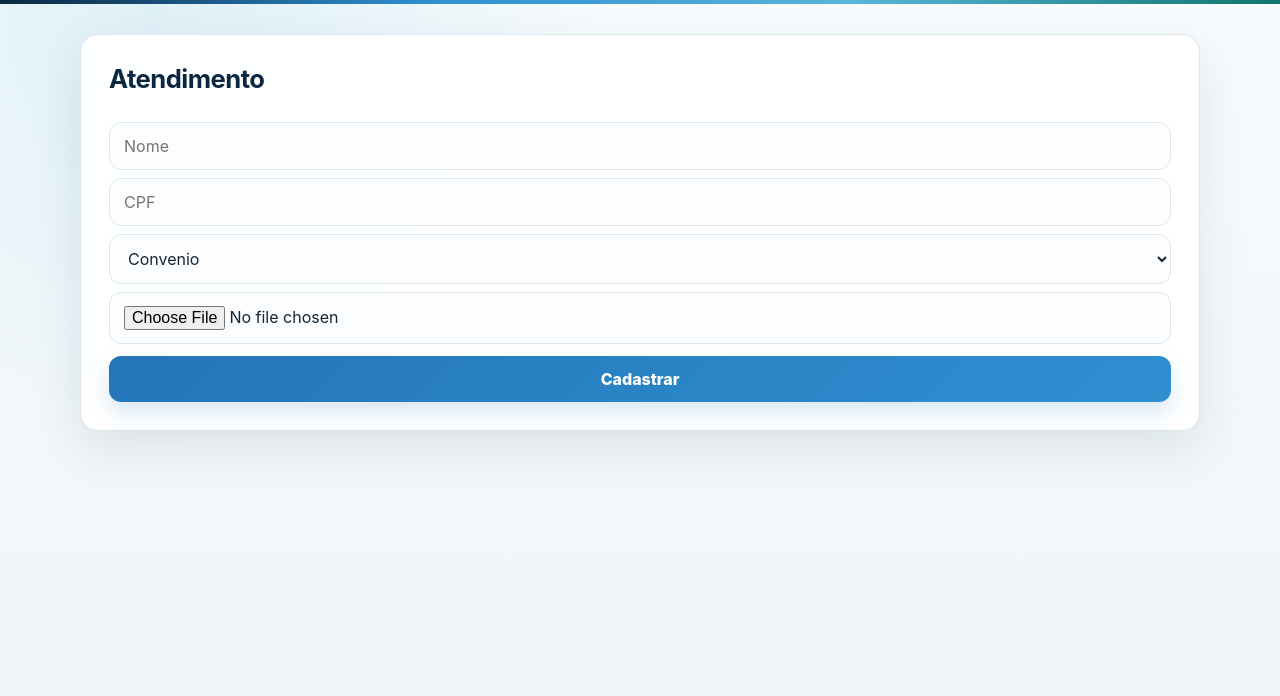
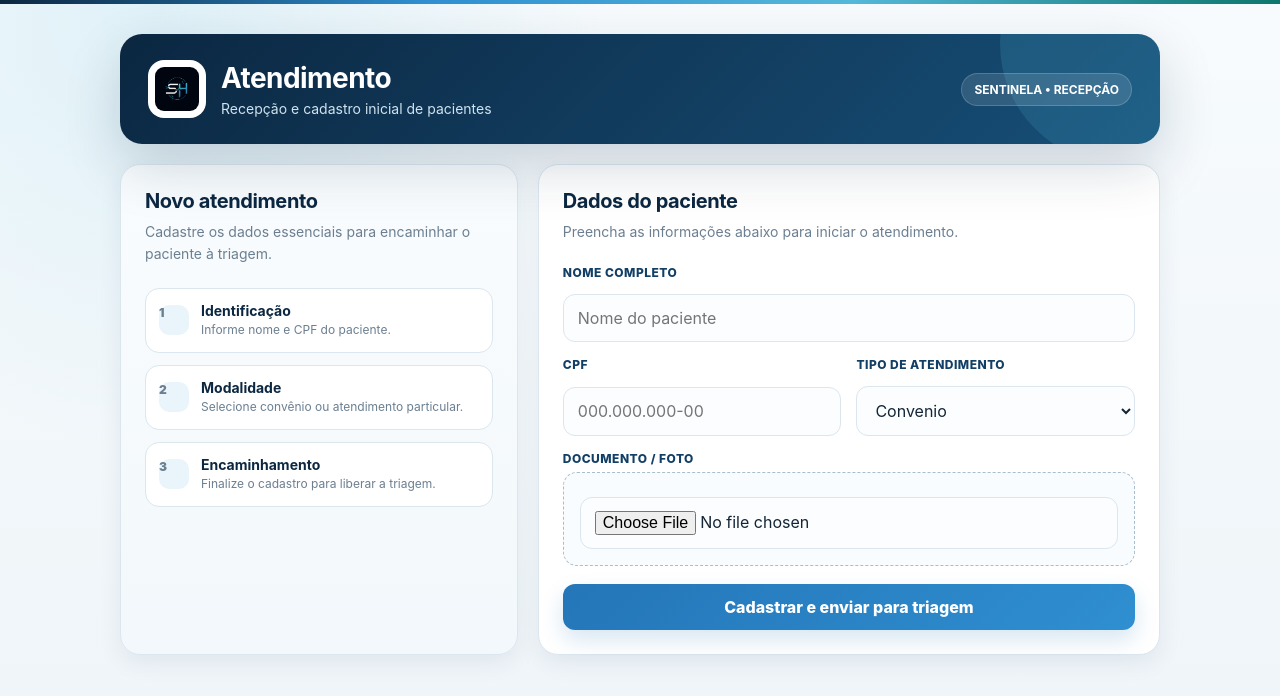
Before and after one commit to Jiako7/Sentinela, a website: page frontend/atendimento.html in a window 1280 px wide. Drawn offline with Linux system fonts and the light colour scheme; files that its build step writes are made by us from their sources.

Commit message:
style: modernizar interface geral do Sentinela

```diff
--- a/frontend/atendimento.html
+++ b/frontend/atendimento.html
@@ -1,22 +1,69 @@
 <!DOCTYPE html>
-<html>
-<head><link rel="stylesheet" href="style.css"></head>
+<html lang="pt-BR">
+<head>
+  <meta charset="UTF-8">
+  <meta name="viewport" content="width=device-width, initial-scale=1.0">
+  <title>Atendimento - Sentinela</title>
+  <link rel="stylesheet" href="css/style.css">
+  <style>
+    .page-shell{width:min(1040px,calc(100% - 28px));margin:34px auto}
+    .hero{display:flex;align-items:center;justify-content:space-between;gap:20px;padding:26px 28px;background:linear-gradient(135deg,#0b2741,#174f78);color:white;border-radius:22px;box-shadow:0 22px 55px rgba(11,39,65,.18);margin-bottom:20px;position:relative;overflow:hidden}
+    .hero::after{content:"";position:absolute;width:240px;height:240px;border-radius:50%;background:rgba(85,183,217,.16);right:-80px;top:-110px}
+    .hero-brand{display:flex;align-items:center;gap:15px;position:relative;z-index:1}
+    .hero-logo{width:58px;height:58px;border-radius:16px;background:white;padding:7px;object-fit:contain}
+    .hero h1{margin:0;color:white;font-size:28px}
+    .hero p{margin:5px 0 0;color:#cfe3ef;font-size:14px}
+    .badge{position:relative;z-index:1;padding:8px 12px;border-radius:999px;background:rgba(255,255,255,.12);border:1px solid rgba(255,255,255,.18);font-weight:700;font-size:12px}
+    .workspace{display:grid;grid-template-columns:.78fr 1.22fr;gap:20px}
+    .info-panel,.form-panel{background:white;border:1px solid var(--line);border-radius:20px;box-shadow:var(--shadow-soft);padding:24px}
+    .info-panel{background:linear-gradient(180deg,#f9fcfe,#f2f8fb)}
+    .info-panel h2,.form-panel h2{margin:0 0 8px;font-size:20px}
+    .info-panel p,.form-panel>p{margin:0;color:var(--muted);line-height:1.55;font-size:14px}
+    .steps{display:grid;gap:12px;margin-top:24px}
+    .step{display:flex;gap:12px;align-items:flex-start;padding:13px;border-radius:14px;background:white;border:1px solid var(--line)}
+    .step-number{width:30px;height:30px;flex:0 0 30px;border-radius:10px;display:grid;place-items:center;background:#eaf5fb;color:var(--blue);font-weight:900}
+    .step strong{display:block;color:var(--navy);font-size:14px}.step span{display:block;margin-top:3px;color:var(--muted);font-size:12px;line-height:1.4}
+    .form-grid{display:grid;grid-template-columns:1fr 1fr;gap:15px;margin-top:22px}
+    .field{display:grid;gap:6px}.field.full{grid-column:1/-1}.field label{font-size:12px;font-weight:800;color:var(--navy-2);text-transform:uppercase;letter-spacing:.04em}
+    .file-box{border:1px dashed #a9becd;border-radius:14px;padding:16px;background:#f9fcfe}
+    .primary{margin-top:18px}
+    @media(max-width:780px){.workspace{grid-template-columns:1fr}.hero{align-items:flex-start}.badge{display:none}.form-grid{grid-template-columns:1fr}.field.full{grid-column:auto}.page-shell{margin:18px auto}}
+  </style>
+</head>
 <body>
-<div class="container">
-<h2>Atendimento</h2>
+  <main class="page-shell">
+    <section class="hero">
+      <div class="hero-brand">
+        <img class="hero-logo" src="logo-sh.png" alt="Sentinela">
+        <div><h1>Atendimento</h1><p>Recepção e cadastro inicial de pacientes</p></div>
+      </div>
+      <span class="badge">SENTINELA • RECEPÇÃO</span>
+    </section>
 
-<input id="nome" placeholder="Nome">
-<input id="cpf" placeholder="CPF">
+    <section class="workspace">
+      <aside class="info-panel">
+        <h2>Novo atendimento</h2>
+        <p>Cadastre os dados essenciais para encaminhar o paciente à triagem.</p>
+        <div class="steps">
+          <div class="step"><span class="step-number">1</span><div><strong>Identificação</strong><span>Informe nome e CPF do paciente.</span></div></div>
+          <div class="step"><span class="step-number">2</span><div><strong>Modalidade</strong><span>Selecione convênio ou atendimento particular.</span></div></div>
+          <div class="step"><span class="step-number">3</span><div><strong>Encaminhamento</strong><span>Finalize o cadastro para liberar a triagem.</span></div></div>
+        </div>
+      </aside>
 
-<select id="tipo">
-  <option>Convenio</option>
-  <option>Particular</option>
-</select>
-
-<input type="file" id="foto">
-
-<button onclick="cadastrar()">Cadastrar</button>
-</div>
+      <section class="form-panel">
+        <h2>Dados do paciente</h2>
+        <p>Preencha as informações abaixo para iniciar o atendimento.</p>
+        <div class="form-grid">
+          <div class="field full"><label for="nome">Nome completo</label><input id="nome" placeholder="Nome do paciente"></div>
+          <div class="field"><label for="cpf">CPF</label><input id="cpf" placeholder="000.000.000-00"></div>
+          <div class="field"><label for="tipo">Tipo de atendimento</label><select id="tipo"><option>Convenio</option><option>Particular</option></select></div>
+          <div class="field full"><label for="foto">Documento / foto</label><div class="file-box"><input type="file" id="foto"></div></div>
+        </div>
+        <button class="primary" onclick="cadastrar()">Cadastrar e enviar para triagem</button>
+      </section>
+    </section>
+  </main>
 
 <script>
 function cadastrar(){
```
